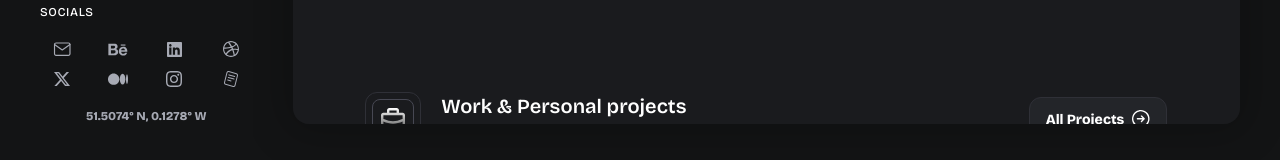
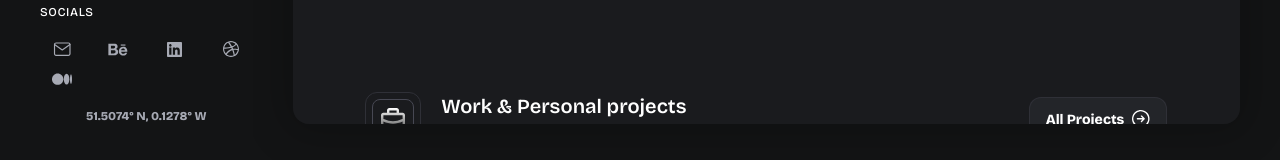
Before and after one commit to Ganeshshinde-2003/Ishan-s-Portfolio-V2, a Next.js app: page / in a window 1280 px wide. Shown: the part 636-796 px from the top of the page. Built offline with nearby package versions, Linux system fonts and the light colour scheme.

Commit message:
Button animation

```diff
--- a/app/components/AiProject.tsx
+++ b/app/components/AiProject.tsx
@@ -3,6 +3,7 @@
 import { motion } from "framer-motion";
 import { videCodedProjectsData } from "../content/data";
 import CardWrapper from "./CardWrapper";
+
 
 export function AiProject() {
   return (
--- a/app/components/CardWrapper.tsx
+++ b/app/components/CardWrapper.tsx
@@ -6,6 +6,7 @@ import ProjectsCard from "./ProjectsCard";
 import AppreciationCard from "./AppreciationCard";
 import MyLifeCard from "./MyLifeCard";
 import { NavItem, useNavigation } from "../context/NavigationContext";
+
 
 export interface CardItem {
   imagePath: string;
@@ -60,7 +61,7 @@ const CardWrapper = ({
               onClick={() => {
                 setActiveNav(link);
               }}
-              className="flex gap-2 py-3 px-4 rounded-xl border border-[var(--border)] bg-[var(--card)] cursor-pointer"
+              className="shiny-btn flex gap-2 py-3 px-4 rounded-xl cursor-pointer"
             >
               <p className="hidden md:flex font-extrabold text-sm">{title}</p>
               <Image
--- a/app/components/CaseStudyAspora.tsx
+++ b/app/components/CaseStudyAspora.tsx
@@ -4,6 +4,7 @@ import { useEffect, useRef, useState } from "react";
 import { motion } from "framer-motion";
 import { useNavigation } from "../context/NavigationContext";
 import Footer from "./Footer";
+
 
 const sections = [
   { id: "section-context", label: "Context" },
--- a/app/components/CaseStudyBlinkSpeak.tsx
+++ b/app/components/CaseStudyBlinkSpeak.tsx
@@ -4,6 +4,7 @@ import { useEffect, useRef, useState } from "react";
 import { motion } from "framer-motion";
 import { useNavigation } from "../context/NavigationContext";
 import Footer from "./Footer";
+
 
 const sections = [
   { id: "bs-section-01", label: "Problem Statement" },
--- a/app/components/CaseStudyResearchLens.tsx
+++ b/app/components/CaseStudyResearchLens.tsx
@@ -4,6 +4,7 @@ import { useEffect, useRef, useState } from "react";
 import { motion } from "framer-motion";
 import { useNavigation } from "../context/NavigationContext";
 import Footer from "./Footer";
+
 
 const sections = [
   { id: "rl-section-01", label: "Problem Statement" },
--- a/app/components/Home.tsx
+++ b/app/components/Home.tsx
@@ -15,6 +15,7 @@ import {
   videCodedProjectsData,
 } from "../content/data";
 import Footer from "./Footer";
+
 
 export function Home() {
   return (
--- a/app/components/MyLife.tsx
+++ b/app/components/MyLife.tsx
@@ -14,6 +14,7 @@ import {
   myLifeSomeDay,
 } from "../content/data";
 import Footer from "./Footer";
+
 
 export function MyLife() {
   return (
--- a/app/components/MyLifeCardWrapper.tsx
+++ b/app/components/MyLifeCardWrapper.tsx
@@ -2,6 +2,7 @@
 
 import Image from "next/image";
 import ProjectsCard from "./ProjectsCard";
+
 
 export interface CardItem {
   imagePath: string;
--- a/app/components/Sidebar.tsx
+++ b/app/components/Sidebar.tsx
@@ -8,13 +8,10 @@ import Link from "next/link";
 import { useState } from "react";
 import profilePic from "../../public/assets/sidebar_pic.png";
 import mail from "../../public/assets/mail.svg";
-import x from "../../public/assets/icons/x.svg";
-import gram from "../../public/assets/icons/gram.svg";
 import be from "../../public/assets/icons/be.svg";
 import bubble from "../../public/assets/icons/bubble.svg";
 import globe from "../../public/assets/icons/globe.svg";
 import linkedin from "../../public/assets/icons/linkedin.svg";
-import note from "../../public/assets/icons/note.svg";
 import home from "../../public/assets/icons/home.svg";
 import work from "../../public/assets/icons/work.svg";
 import aiProjects from "../../public/assets/icons/ai.svg";
@@ -42,10 +39,7 @@ const socialItems: {
   { id: "behance", image: be, link: "https://www.behance.net/ishantandel" },
   { id: "linkedin", image: linkedin, link: "https://www.linkedin.com/in/ishan-tandel-90b592222/" },
   { id: "globe", image: globe, link: "#" },
-  { id: "twitter", image: x, link: "#" },
   { id: "bubble", image: bubble, link: "https://medium.com/@ishantandel637" },
-  { id: "instagram", image: gram, link: "#" },
-  { id: "note", image: note, link: "#" },
 ];
 
 export function Sidebar() {
--- a/app/components/Work.tsx
+++ b/app/components/Work.tsx
@@ -3,6 +3,7 @@
 import { motion } from "framer-motion";
 import { personalProjectsData } from "../content/data";
 import CardWrapper from "./CardWrapper";
+
 
 export function Work() {
   return (
--- a/app/globals.css
+++ b/app/globals.css
@@ -32,6 +32,54 @@
 html, body {
   background: var(--bg);
   color: var(--text);
+}
+
+@property --shiny-angle {
+  syntax: "<angle>";
+  initial-value: 0deg;
+  inherits: false;
+}
+
+.shiny-btn {
+  position: relative;
+  isolation: isolate;
+  border: 1px solid transparent !important;
+  background:
+    linear-gradient(var(--card, #232529), var(--card, #232529)) padding-box,
+    linear-gradient(var(--border, #2F3037), var(--border, #2F3037)) border-box !important;
+  transition: background 400ms ease;
+}
+
+.shiny-btn:hover {
+  animation: shiny-spin 1800ms cubic-bezier(0.4, 0, 0.2, 1) forwards;
+  background:
+    linear-gradient(var(--card, #232529), var(--card, #232529)) padding-box,
+    conic-gradient(
+      from var(--shiny-angle),
+      transparent 0%,
+      #3a3a3a 8%,
+      #4a4a4a 15%,
+      #5a5a5a 22%,
+      #6b6b6b 28%,
+      #7a7a7a 32%,
+      #6b6b6b 36%,
+      #4a4a4a 44%,
+      #3a3a3a 50%,
+      transparent 58%,
+      transparent 100%
+    ) border-box !important;
+}
+
+.shiny-btn:not(:hover) {
+  animation: none;
+  background:
+    linear-gradient(var(--card, #232529), var(--card, #232529)) padding-box,
+    linear-gradient(var(--border, #2F3037), var(--border, #2F3037)) border-box !important;
+}
+
+@keyframes shiny-spin {
+  from { --shiny-angle: 0deg; }
+  to   { --shiny-angle: 360deg; }
 }
 
 @font-face {
```
